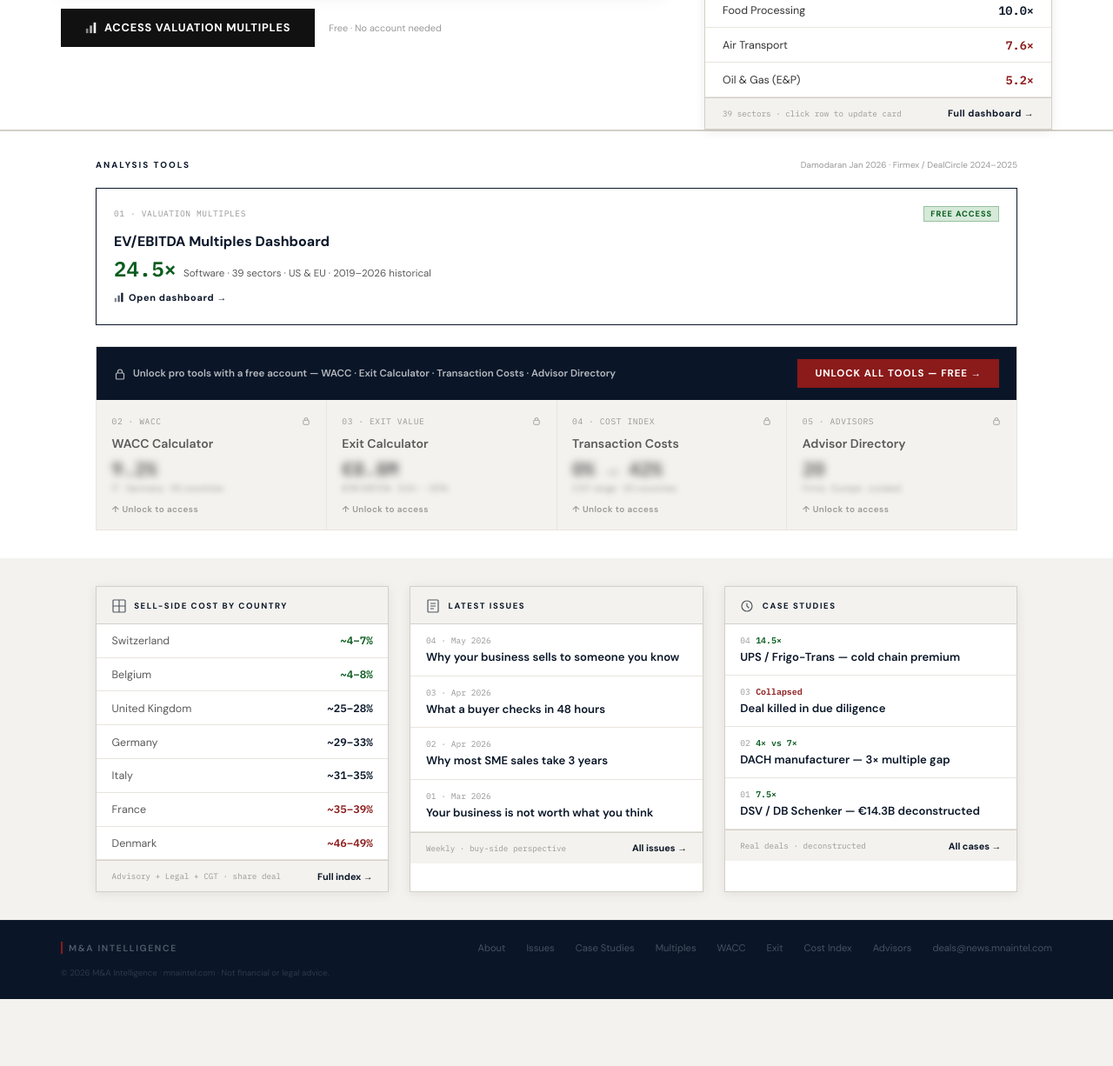
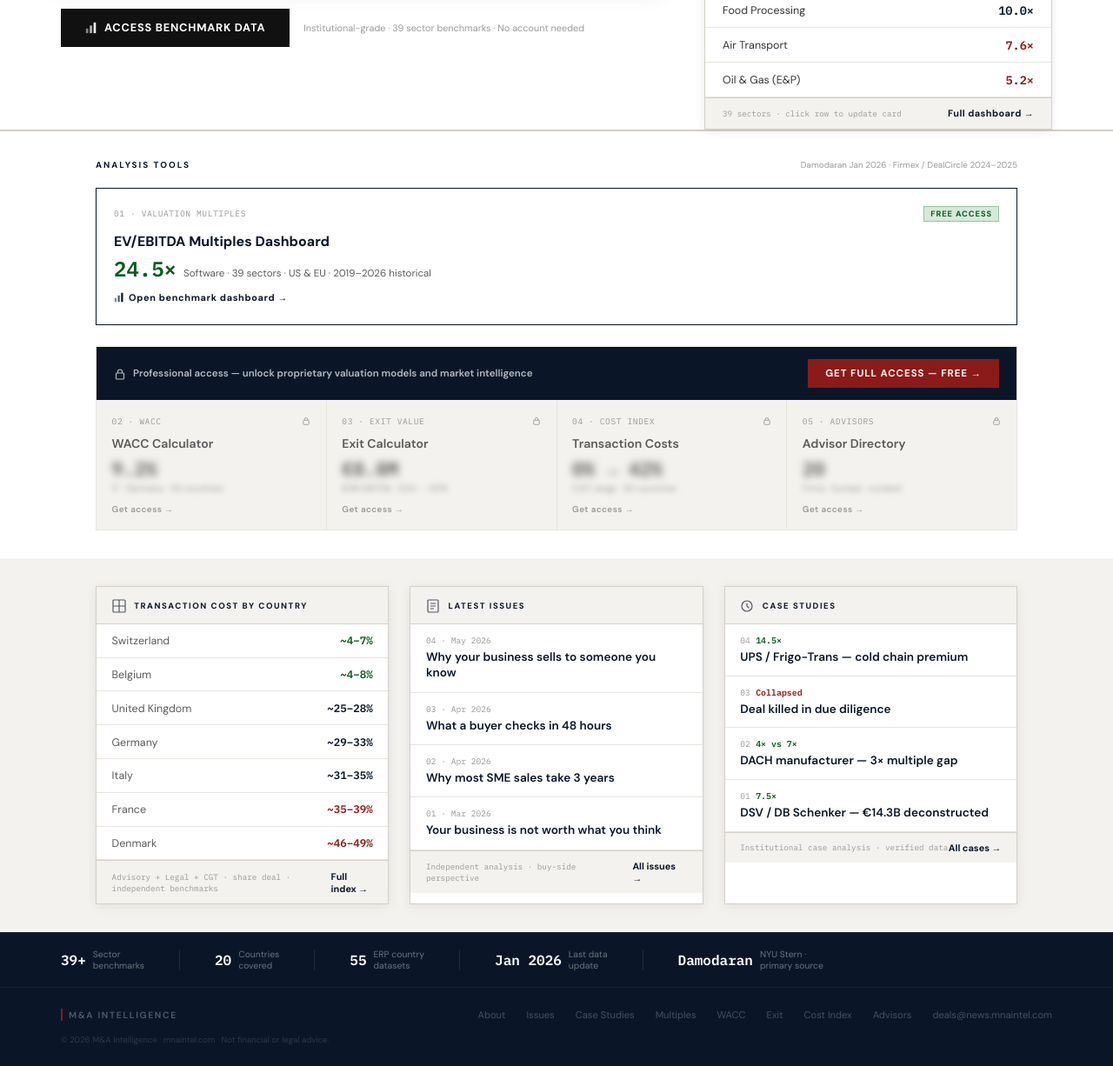
Before and after one commit to MPC9494/mnaintel, a plain HTML site: page index.html in a window 1280 px wide. Shown: the part 641-1867 px from the top of the page at 87% size. Before the commit the page ends 1790 px from the top, so only its background shows below. Drawn offline with nearby package versions, Linux system fonts and the light colour scheme; a web font is replaced by a local one.

Commit message:
Add files via upload

```diff
--- a/index.html
+++ b/index.html
@@ -3,8 +3,8 @@
 <head>
 <meta charset="UTF-8">
 <meta name="viewport" content="width=device-width, initial-scale=1.0">
-<title>M&A Intelligence · Buy-side M&A platform</title>
-<meta name="description" content="Live M&A market data, valuation tools and deal analysis. Built from the buy side.">
+<title>M&A Intelligence · Institutional M&A Data & Analytics</title>
+<meta name="description" content="Institutional-grade M&A data, valuation benchmarks and independent deal analysis for European transactions.">
 <link rel="preconnect" href="https://fonts.googleapis.com">
 <link href="https://fonts.googleapis.com/css2?family=Playfair+Display:ital,wght@0,700;1,400&family=DM+Sans:wght@300;400;500;600;700&family=IBM+Plex+Mono:wght@400;600&display=swap" rel="stylesheet">
 <style>
@@ -211,18 +211,28 @@ nav{position:sticky;top:0;z-index:200;background:var(--navy);display:flex;align-
 .ir{display:block;padding:0.75rem 1.1rem;border-bottom:1px solid var(--rule2);text-decoration:none;transition:background .1s}
 .ir:last-child{border-bottom:none}
 .ir:hover{background:var(--bg)}
-.ir:hover .ir-title{color:var(--red)}
+.ir:hover .ir-title{color:var(--red);transform:translateX(4px)}
 .ir-meta{font-family:var(--mono);font-size:0.6rem;color:var(--gl);margin-bottom:0.25rem}
-.ir-title{font-size:0.82rem;font-weight:600;color:var(--navy);line-height:1.35;transition:color .12s}
+.ir-title{font-size:0.85rem;font-weight:600;color:var(--navy);line-height:1.35;transition:color .12s,transform .15s}
 .csr{display:block;padding:0.75rem 1.1rem;border-bottom:1px solid var(--rule2);text-decoration:none;transition:background .1s}
 .csr:last-child{border-bottom:none}
 .csr:hover{background:var(--bg)}
-.csr:hover .csr-title{color:var(--red)}
+.csr:hover .csr-title{color:var(--red);transform:translateX(4px)}
 .csr-top{display:flex;align-items:center;gap:0.4rem;margin-bottom:0.25rem}
 .csr-num{font-family:var(--mono);font-size:0.6rem;color:var(--gl)}
 .csr-badge{font-family:var(--mono);font-size:0.62rem;font-weight:600}
 .csr-badge.g{color:var(--grn)}.csr-badge.r{color:var(--red)}
-.csr-title{font-size:0.82rem;font-weight:600;color:var(--navy);line-height:1.3;transition:color .12s}
+.csr-title{font-size:0.85rem;font-weight:600;color:var(--navy);line-height:1.3;transition:color .12s,transform .15s}
+
+
+/* ── CREDENTIAL STRIP ── */
+.cred-strip{background:var(--navy);padding:1.1rem 2.5rem;border-top:1px solid rgba(255,255,255,0.06)}
+.cred-inner{max-width:1140px;margin:0 auto;display:flex;align-items:center;gap:2.5rem;flex-wrap:wrap}
+.cred-item{display:flex;align-items:center;gap:0.5rem}
+.cred-num{font-family:var(--mono);font-size:1rem;font-weight:600;color:#fff}
+.cred-lbl{font-size:0.65rem;color:rgba(255,255,255,0.4);line-height:1.3}
+.cred-sep{width:1px;height:24px;background:rgba(255,255,255,0.1);flex-shrink:0}
+@media(max-width:600px){.cred-strip{padding:1rem 1.25rem}.cred-sep{display:none}}
 
 /* ── FOOTER ── */
 footer{background:var(--navy);padding:1.5rem 2.5rem;border-top:1px solid rgba(255,255,255,0.06)}
@@ -278,7 +288,7 @@ footer{background:var(--navy);padding:1.5rem 2.5rem;border-top:1px solid rgba(25
   </div>
   <div class="sb-section">Info</div>
   <a href="/about" class="sb-link" onclick="closeSidebar()">About</a>
-  <button class="sb-cta" onclick="window.open('https://magic.beehiiv.com/v1/bb52d71b-9713-4d51-8c01-81b2c7f8d6e3','_blank')">Unlock Free Access →</button>
+  <button class="sb-cta" onclick="window.open('https://magic.beehiiv.com/v1/bb52d71b-9713-4d51-8c01-81b2c7f8d6e3','_blank')">Get Full Access →</button>
 </div>
 
 <!-- NAV -->
@@ -295,15 +305,15 @@ footer{background:var(--navy);padding:1.5rem 2.5rem;border-top:1px solid rgba(25
     <a href="/country-index" class="nav-link">Cost Index</a>
     <a href="/advisors" class="nav-link">Advisors</a>
   </div>
-  <button class="nav-sub" onclick="showSub()">Unlock Free Access</button>
+  <button class="nav-sub" onclick="showSub()">Get Full Access</button>
 </nav>
 
 <!-- HERO -->
 <div class="hero">
   <div class="hero-wrap">
-    <div class="live-badge"><span class="live-dot"></span>Live data · Jan 2026</div>
+    <div class="live-badge"><span class="live-dot"></span>Institutional-grade data · Updated Jan 2026</div>
     <h1 class="hero-h1">Stop guessing<br>your <span>valuation.</span></h1>
-    <p class="hero-tagline">See what buyers see — market multiples, financial tools and deal analysis from the deal room.</p>
+    <p class="hero-tagline">Independent buy-side intelligence for European M&A transactions.</p>
 
     <div class="hero-grid">
       <!-- LEFT: rotating data card + CTA -->
@@ -338,9 +348,9 @@ footer{background:var(--navy);padding:1.5rem 2.5rem;border-top:1px solid rgba(25
         <div class="hero-cta-wrap">
           <a href="/multiples" class="btn-primary">
             <svg width="14" height="14" fill="none" viewBox="0 0 16 16"><rect x="1" y="9" width="3" height="6" fill="currentColor" opacity=".5"/><rect x="6" y="5" width="3" height="10" fill="currentColor" opacity=".7"/><rect x="11" y="1" width="3" height="14" fill="currentColor"/></svg>
-            Access Valuation Multiples
+            Access Benchmark Data
           </a>
-          <span class="btn-free-note">Free · No account needed</span>
+          <span class="btn-free-note">Institutional-grade · 39 sector benchmarks · No account needed</span>
         </div>
       </div>
 
@@ -389,7 +399,7 @@ footer{background:var(--navy);padding:1.5rem 2.5rem;border-top:1px solid rgba(25
       </div>
       <span class="fc-cta">
         <svg width="12" height="12" fill="none" viewBox="0 0 16 16"><rect x="1" y="9" width="3" height="6" fill="currentColor" opacity=".5"/><rect x="6" y="5" width="3" height="10" fill="currentColor" opacity=".7"/><rect x="11" y="1" width="3" height="14" fill="currentColor"/></svg>
-        Open dashboard →
+        Open benchmark dashboard →
       </span>
     </a>
 
@@ -398,9 +408,9 @@ footer{background:var(--navy);padding:1.5rem 2.5rem;border-top:1px solid rgba(25
       <div class="locked-header">
         <div class="lh-text">
           <svg width="14" height="14" viewBox="0 0 14 14" fill="none"><rect x="2.5" y="6" width="9" height="7" rx="1" stroke="white" stroke-width="1.2"/><path d="M4.5 6V4.5a2.5 2.5 0 015 0V6" stroke="white" stroke-width="1.2"/></svg>
-          Unlock pro tools with a free account — WACC · Exit Calculator · Transaction Costs · Advisor Directory
+          Professional access — unlock proprietary valuation models and market intelligence
         </div>
-        <button class="btn-unlock" onclick="showSub()">Unlock all tools — Free →</button>
+        <button class="btn-unlock" onclick="showSub()">Get Full Access — Free →</button>
       </div>
       <div class="locked-grid">
         <div class="lc" onclick="showSub()">
@@ -408,28 +418,28 @@ footer{background:var(--navy);padding:1.5rem 2.5rem;border-top:1px solid rgba(25
           <div class="lc-name">WACC Calculator</div>
           <div class="lc-data">9.2%</div>
           <div class="lc-sub">IT · Germany · 55 countries</div>
-          <div class="lc-hint">↑ Unlock to access</div>
+          <div class="lc-hint">Get access →</div>
         </div>
         <div class="lc" onclick="showSub()">
           <div class="lc-top"><span class="lc-num">03 · EXIT VALUE</span><svg width="10" height="10" viewBox="0 0 14 14" fill="none"><rect x="2.5" y="6" width="9" height="7" rx="1" stroke="#999" stroke-width="1.2"/><path d="M4.5 6V4.5a2.5 2.5 0 015 0V6" stroke="#999" stroke-width="1.2"/></svg></div>
           <div class="lc-name">Exit Calculator</div>
           <div class="lc-data">€8.8M</div>
           <div class="lc-sub">€1M EBITDA · 12.6× · −30%</div>
-          <div class="lc-hint">↑ Unlock to access</div>
+          <div class="lc-hint">Get access →</div>
         </div>
         <div class="lc" onclick="showSub()">
           <div class="lc-top"><span class="lc-num">04 · COST INDEX</span><svg width="10" height="10" viewBox="0 0 14 14" fill="none"><rect x="2.5" y="6" width="9" height="7" rx="1" stroke="#999" stroke-width="1.2"/><path d="M4.5 6V4.5a2.5 2.5 0 015 0V6" stroke="#999" stroke-width="1.2"/></svg></div>
           <div class="lc-name">Transaction Costs</div>
           <div class="lc-data">0% → 42%</div>
           <div class="lc-sub">CGT range · 20 countries</div>
-          <div class="lc-hint">↑ Unlock to access</div>
+          <div class="lc-hint">Get access →</div>
         </div>
         <div class="lc" onclick="showSub()">
           <div class="lc-top"><span class="lc-num">05 · ADVISORS</span><svg width="10" height="10" viewBox="0 0 14 14" fill="none"><rect x="2.5" y="6" width="9" height="7" rx="1" stroke="#999" stroke-width="1.2"/><path d="M4.5 6V4.5a2.5 2.5 0 015 0V6" stroke="#999" stroke-width="1.2"/></svg></div>
           <div class="lc-name">Advisor Directory</div>
           <div class="lc-data">20</div>
           <div class="lc-sub">Firms · Europe · curated</div>
-          <div class="lc-hint">↑ Unlock to access</div>
+          <div class="lc-hint">Get access →</div>
         </div>
       </div>
     </div>
@@ -438,10 +448,10 @@ footer{background:var(--navy);padding:1.5rem 2.5rem;border-top:1px solid rgba(25
 
 <!-- SUBSCRIBE BAR -->
 <div class="sub-bar" id="subBar">
-  <div class="sb-msg"><strong>Create your free account</strong> — unlock WACC, Exit Calculator, Transaction Cost Index and Advisor Directory in one click.</div>
+  <div class="sb-msg"><strong>Get full access.</strong> Join the professional briefing to unlock all tools and receive weekly institutional-grade deal analysis.</div>
   <form class="sb-form" onsubmit="handleSub(event)">
     <input type="email" class="sb-email" id="sbEmail" placeholder="your@email.com" required>
-    <button type="submit" class="sb-btn">Unlock Free →</button>
+    <button type="submit" class="sb-btn">Get Full Access →</button>
   </form>
 </div>
 
@@ -452,7 +462,7 @@ footer{background:var(--navy);padding:1.5rem 2.5rem;border-top:1px solid rgba(25
   <div class="data-block">
     <div class="db-header">
       <svg class="db-icon" viewBox="0 0 16 16" fill="none"><rect x="1" y="1" width="14" height="14" rx="1" stroke="currentColor" stroke-width="1.2"/><path d="M1 8h14M8 1v14" stroke="currentColor" stroke-width="1.2"/></svg>
-      <span class="db-title">Sell-side cost by country</span>
+      <span class="db-title">Transaction cost by country</span>
     </div>
     <div class="db-row"><span class="db-lbl">Switzerland</span><span class="db-val g">~4–7%</span></div>
     <div class="db-row"><span class="db-lbl">Belgium</span><span class="db-val g">~4–8%</span></div>
@@ -461,7 +471,7 @@ footer{background:var(--navy);padding:1.5rem 2.5rem;border-top:1px solid rgba(25
     <div class="db-row"><span class="db-lbl">Italy</span><span class="db-val n">~31–35%</span></div>
     <div class="db-row"><span class="db-lbl">France</span><span class="db-val r">~35–39%</span></div>
     <div class="db-row"><span class="db-lbl">Denmark</span><span class="db-val r">~46–49%</span></div>
-    <div class="db-foot"><span class="db-src">Advisory + Legal + CGT · share deal</span><a href="/country-index" class="db-link">Full index →</a></div>
+    <div class="db-foot"><span class="db-src">Advisory + Legal + CGT · share deal · independent benchmarks</span><a href="/country-index" class="db-link">Full index →</a></div>
   </div>
 
   <!-- Issues -->
@@ -474,7 +484,7 @@ footer{background:var(--navy);padding:1.5rem 2.5rem;border-top:1px solid rgba(25
     <a href="/issue-03" class="ir"><div class="ir-meta">03 · Apr 2026</div><div class="ir-title">What a buyer checks in 48 hours</div></a>
     <a href="/issue-02" class="ir"><div class="ir-meta">02 · Apr 2026</div><div class="ir-title">Why most SME sales take 3 years</div></a>
     <a href="/issue-01" class="ir"><div class="ir-meta">01 · Mar 2026</div><div class="ir-title">Your business is not worth what you think</div></a>
-    <div class="db-foot"><span class="db-src">Weekly · buy-side perspective</span><a href="/issues" class="db-link">All issues →</a></div>
+    <div class="db-foot"><span class="db-src">Independent analysis · buy-side perspective</span><a href="/issues" class="db-link">All issues →</a></div>
   </div>
 
   <!-- Case Studies -->
@@ -487,9 +497,24 @@ footer{background:var(--navy);padding:1.5rem 2.5rem;border-top:1px solid rgba(25
     <a href="/case-study-03" class="csr"><div class="csr-top"><span class="csr-num">03</span><span class="csr-badge r">Collapsed</span></div><div class="csr-title">Deal killed in due diligence</div></a>
     <a href="/case-study-02" class="csr"><div class="csr-top"><span class="csr-num">02</span><span class="csr-badge g">4× vs 7×</span></div><div class="csr-title">DACH manufacturer — 3× multiple gap</div></a>
     <a href="/case-study-01" class="csr"><div class="csr-top"><span class="csr-num">01</span><span class="csr-badge g">7.5×</span></div><div class="csr-title">DSV / DB Schenker — €14.3B deconstructed</div></a>
-    <div class="db-foot"><span class="db-src">Real deals · deconstructed</span><a href="/case-studies" class="db-link">All cases →</a></div>
+    <div class="db-foot"><span class="db-src">Institutional case analysis · verified data</span><a href="/case-studies" class="db-link">All cases →</a></div>
   </div>
 
+</div>
+
+<!-- CREDENTIAL STRIP -->
+<div class="cred-strip">
+  <div class="cred-inner">
+    <div class="cred-item"><span class="cred-num">39+</span><span class="cred-lbl">Sector<br>benchmarks</span></div>
+    <div class="cred-sep"></div>
+    <div class="cred-item"><span class="cred-num">20</span><span class="cred-lbl">Countries<br>covered</span></div>
+    <div class="cred-sep"></div>
+    <div class="cred-item"><span class="cred-num">55</span><span class="cred-lbl">ERP country<br>datasets</span></div>
+    <div class="cred-sep"></div>
+    <div class="cred-item"><span class="cred-num">Jan 2026</span><span class="cred-lbl">Last data<br>update</span></div>
+    <div class="cred-sep"></div>
+    <div class="cred-item"><span class="cred-num">Damodaran</span><span class="cred-lbl">NYU Stern ·<br>primary source</span></div>
+  </div>
 </div>
 
 <footer>
@@ -590,7 +615,7 @@ function handleSub(e){
   const btn=e.target.querySelector('button');
   window.open('https://magic.beehiiv.com/v1/bb52d71b-9713-4d51-8c01-81b2c7f8d6e3?email='+encodeURIComponent(inp.value),'_blank');
   btn.textContent='✓ Done'; inp.value='';
-  setTimeout(()=>btn.textContent='Unlock Free →',3000);
+  setTimeout(()=>btn.textContent='Get Full Access →',3000);
 }
 
 // ── SIDEBAR ──────────────────────────────────────────────────────────────────
```
